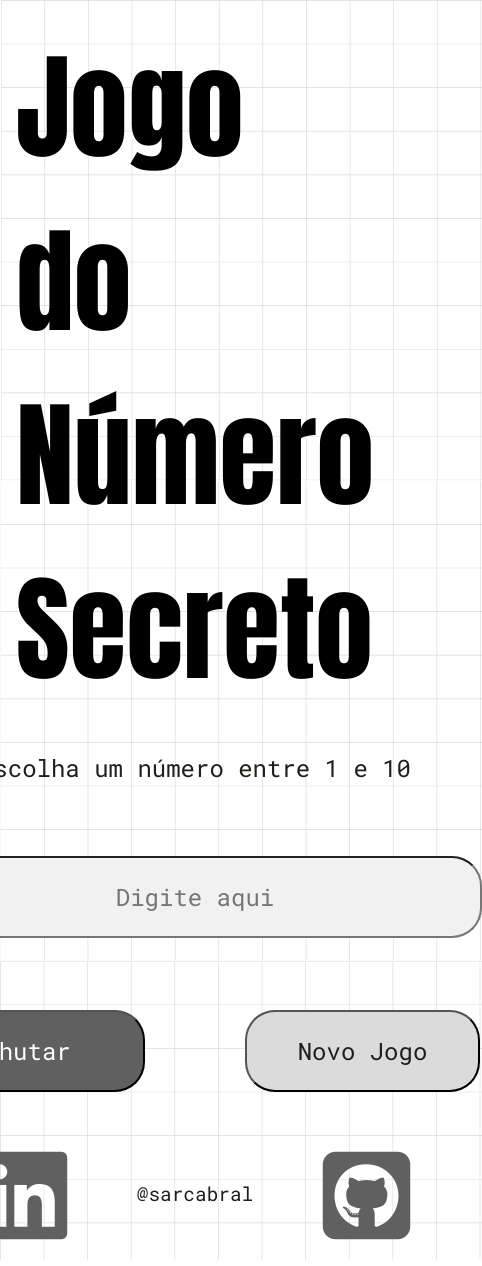
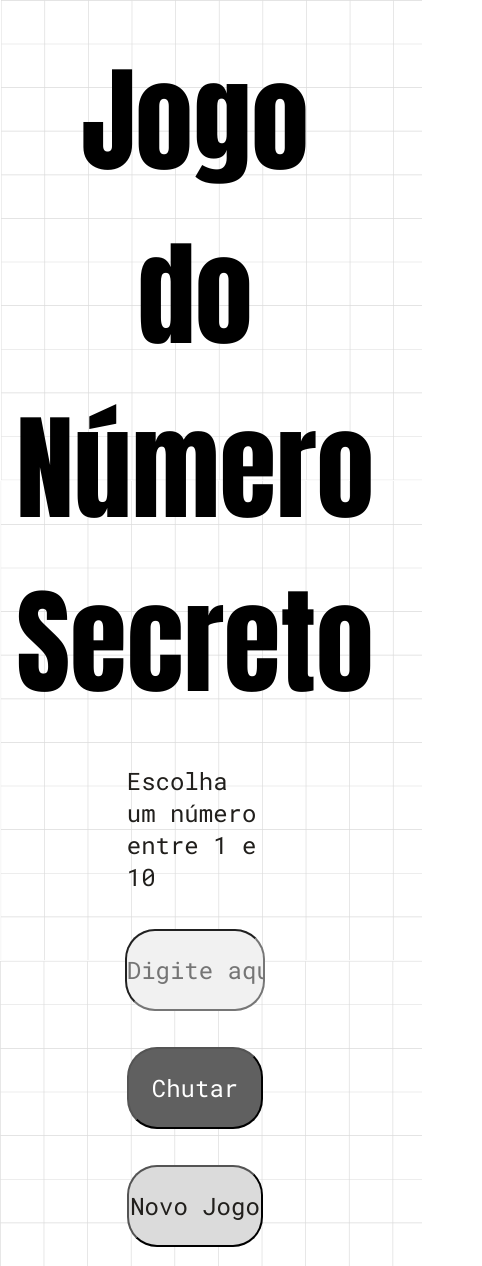
Before and after one commit to bysarcabral/jogo-numero-secreto, a plain HTML site: page index.html in a window 390 px wide. Shown: the top 1266 px of the page, 482 px wide, since content can reach past the window. Drawn offline with Linux system fonts and the light colour scheme.

Commit message:
finished html and css

```diff
--- a/index.html
+++ b/index.html
@@ -13,8 +13,8 @@
             <p class="conteudo__paragrafo">Escolha um número entre 1 e 10</p>
             <input class="conteudo__input" placeholder="Digite aqui">
             <div class="conteudo__botao">
-                <button class= "conteudo__botao__Chutar" id="botoes">Chutar</button>
-                <button class="conteudo__botao__novoJogo" id="botoes">Novo Jogo</button>
+                <button class= "botoes conteudo__botao__Chutar">Chutar</button>
+                <button class="botoes conteudo__botao__novoJogo">Novo Jogo</button>
             </div>
         </section>
         <footer class="rodape">
--- a/style.css
+++ b/style.css
@@ -24,7 +24,7 @@ body{
     box-sizing: border-box;
 }
 .pagina{
-    margin: 5%;
+    padding: 5% 15%;
     display: flex;
     flex-direction: column;
     align-items: center;
@@ -32,29 +32,30 @@ body{
 
 .pagina__titulo{
     font-family: var(--fonte-principal);
-    font-size: 116px;
+    font-size: 7.25rem;
+
 }
 .conteudo{
     font-family: var(--fonte-secundaria);
     color: var(--cor-fonte-principal);
-    width: 570px;
-    padding: 36px 0;
+    width: 50%;
+    padding: 36px;
 
     display: flex;
     flex-direction: column;
     align-items: center;
     gap: 36px;
 }
+
 .conteudo__paragrafo, .conteudo__botao button{
     font-family: var(--fonte-terciaria);
-    font-size: 24px;
+    font-size: 1.5rem;
 }
 .conteudo__input{
+    width: 100%;
     font-family: var(--fonte-terciaria);
     color: var(--cor-fonte-principal);
-    font-size: 24px;
-    margin: 36px 0;
-    width: 100%;
+    font-size: 1.5rem;
     padding: 23px 0;
     border-radius: 30px;
     background-color: var(--fundo-input);
@@ -65,8 +66,8 @@ body{
     display: flex;
     justify-content: space-between;
 }
-#botoes{
-    width: 235px;
+.botoes{
+    width: 30%;
     border-radius: 30px;
     padding: 23px 0;
 }
@@ -79,16 +80,34 @@ body{
     background-color: var(--fundo-botao);
 }
 .rodape{
-    width: 570px;
+    width: 50%;
+    padding: 18px 0;
     font-family: var(--fonte-terciaria);
     color: var(--cor-fonte-principal);
-    font-size: 19.4px;
+    font-size: 1.25rem;
 
     display: flex;
     align-items: center;
-    justify-content: space-evenly;
+    justify-content: space-around;
 }
 .icon{
-    font-size: 100px;
+    font-size: 6.25rem;
     color: var(--fundo-escuro);
 }
+
+@media (max-width: 1200px){
+    .pagina__titulo{
+        text-align: center;
+        padding: 5% 15% 0;
+    }
+    .conteudo{
+        padding: 36px 0;
+    }
+    .conteudo__botao{
+        flex-direction: column;
+        gap: 36px;
+    }
+    .botoes{
+        width: 100%;
+    }
+}
```
